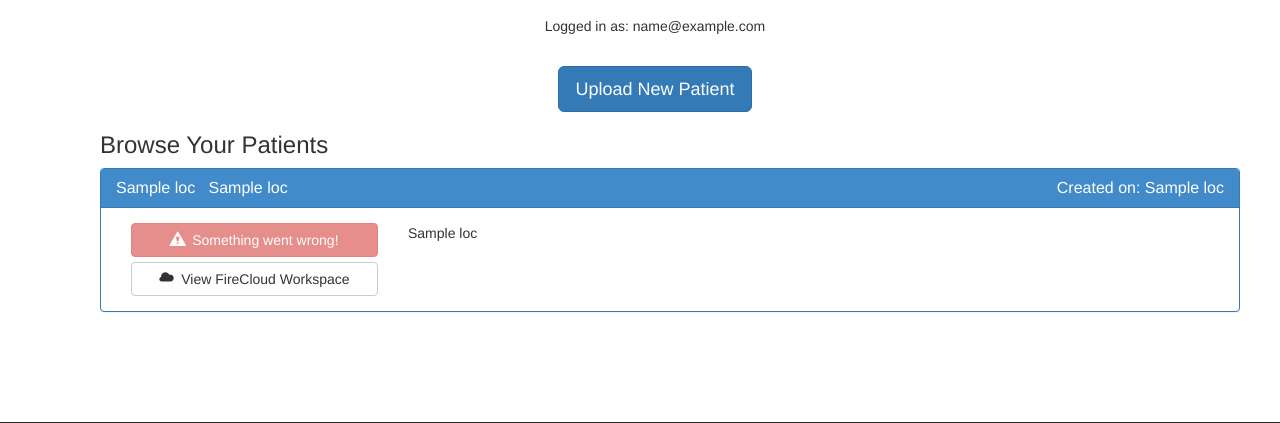
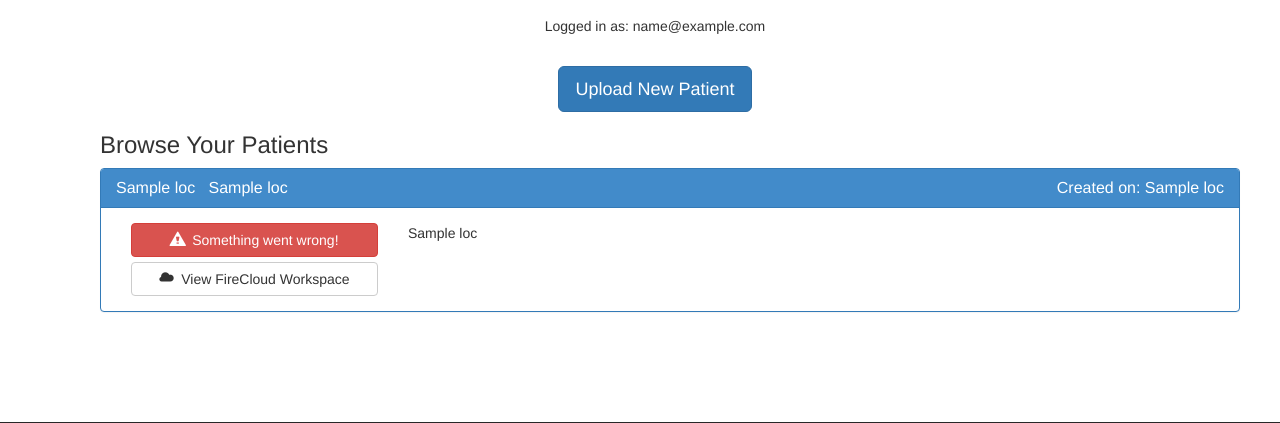
Before and after one commit to vanallenlab/moalmanac-portal, a Flask app: template app/templates/user.html in a window 1280 px wide. Shown: the part 256-679 px from the top of the page. Run offline with Flask 2, Linux system fonts and the light colour scheme; the template is opened without the code that fills it: most values are stand-ins (such as "Sample title", 1, 10 or a date in 2020); parts of the project's set-up code (start-up, migrations or seed data) failed here and were passed over; some libraries are stand-ins or nearby versions.

Commit message:
Removed job not started and disabled status from patient table

```diff
--- a/app/templates/patientTable.html
+++ b/app/templates/patientTable.html
@@ -9,17 +9,14 @@
         </div>
         <div class="panel-body">
             <div class="col-sm-3">
-                {% if (patient_table.loc[index, 'runningJobs'] == 0) and (patient_table.loc[index, 'completed'] == False) %}
-                    <button type="button" class="btn btn-warning btn-block disabled" style="cursor:default;">
-                        <span class="glyphicon glyphicon-alert"></span>&nbsp;&nbsp;No running jobs</button>
-                {% elif (patient_table.loc[index, 'runningJobs'] == 1) %}
-                    <button type="button" class="btn btn-muted btn-block disabled" style="cursor:default;">
+                {% if (patient_table.loc[index, 'runningJobs'] == 1) %}
+                    <button type="button" class="btn btn-muted btn-block" style="cursor:default;">
                         <span class="glyphicon glyphicon-time"></span>&nbsp;&nbsp;Running...</button>
                 {% elif (patient_table.loc[index, 'runningJobs'] == 0) and (patient_table.loc[index, 'completed']) %}
                     <button type="button" class="btn btn-success btn-block">
                         <span class="glyphicon glyphicon-ok"></span>&nbsp;&nbsp;View the Report</button>
                 {% else %}
-                    <button type="button" class="btn btn-danger btn-block disabled" style="cursor:default;">
+                    <button type="button" class="btn btn-danger btn-block" style="cursor:default;">
                         <span class="glyphicon glyphicon-alert"></span>&nbsp;&nbsp;Something went wrong!</button>
                 {% endif %}
                 <a href="{{ patient_table.loc[index, 'url'] }}" class="btn btn-default btn-block" role="button" target="_blank">
```
